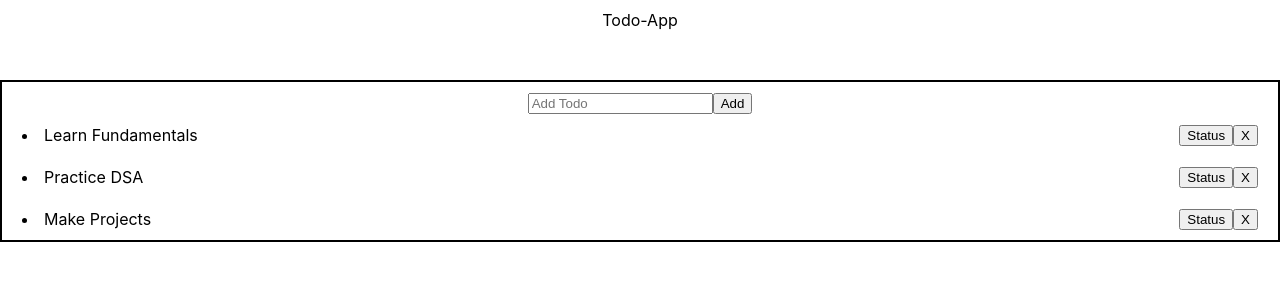
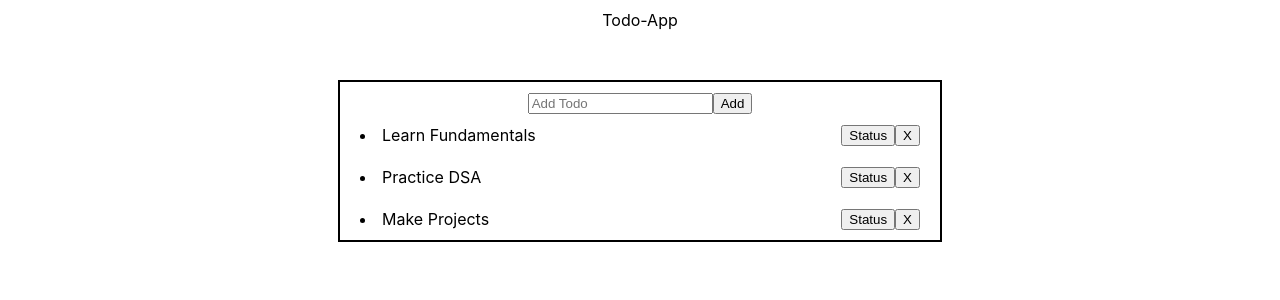
Before and after one commit to pesto-students/p3-ashish-Salmanz18, a React (Create React App) app in the folder Week-9/todo-app/: page / in a window 1280 px wide. Shown: the top 300 px of the page. Built offline with nearby package versions, Linux system fonts and the light colour scheme.

Commit message:
Centred App Container

```diff
--- a/Week-9/todo-app/src/App.css
+++ b/Week-9/todo-app/src/App.css
@@ -4,8 +4,10 @@
 }
 .App {
     text-align: center;
+    margin: auto;
     margin-top: 50px;
     border: 2px black solid;
+    width: 600px;
 }
 
 .todo-list {
```
